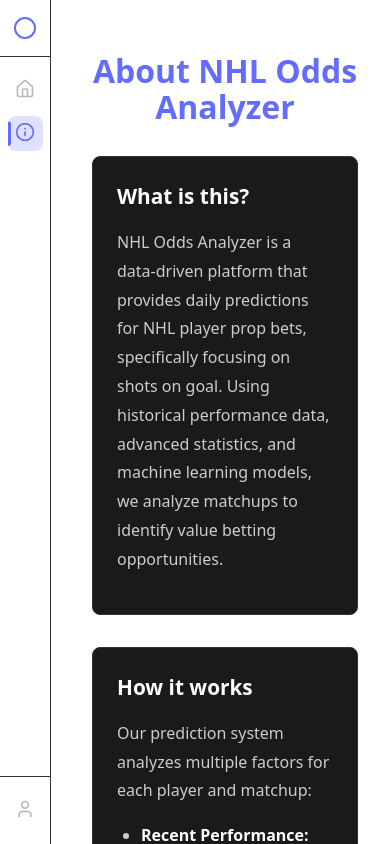
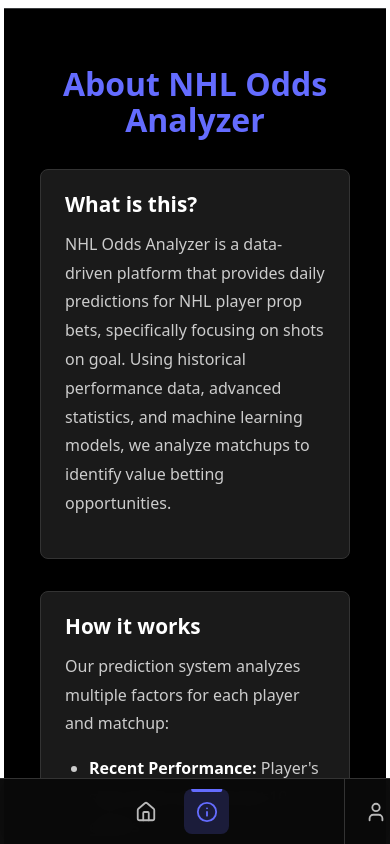
Before and after one commit to naustin1117/oddsAnalyzer, a React app in the folder frontend/: page /about in a window 390 px wide. Shown: the top 844 px of the page. Built offline with nearby package versions, Linux system fonts and the light colour scheme; no server answers; the HTML template or start-up script is replaced by a standard one.

Commit message:
Fixing the homepage stlying so that its more mobile friendly

```diff
--- a/frontend/src/App.tsx
+++ b/frontend/src/App.tsx
@@ -10,7 +10,7 @@
   return (
     <>
       <Sidebar />
-      <div style={{ marginLeft: '60px' }}>
+      <div className="main-content">
         <Routes>
           <Route path="/" element={<Home />} />
           <Route path="/about" element={<About />} />
--- a/frontend/src/components/Home/PredictionsTable.css
+++ b/frontend/src/components/Home/PredictionsTable.css
@@ -200,12 +200,32 @@
 
 /* Responsive design */
 @media (max-width: 768px) {
+  .table-wrapper {
+    padding: 0.75rem 0.5rem;
+    border-radius: 8px;
+  }
+
+  .predictions-header {
+    font-size: 0.75rem;
+    margin: 0 0 0.75rem 0;
+  }
+
+  .predictions-filters {
+    gap: 0.5rem;
+    margin-bottom: 0.75rem;
+  }
+
+  .filter-btn {
+    padding: 0.4rem 0.75rem;
+    font-size: 0.65rem;
+  }
+
   .predictions-table {
     font-size: 0.85rem;
   }
 
   .predictions-table th,
   .predictions-table td {
-    padding: 0.75rem 0.5rem;
+    padding: 0.5rem 0.5rem;
   }
 }
--- a/frontend/src/components/Home/PredictionsTableRow.css
+++ b/frontend/src/components/Home/PredictionsTableRow.css
@@ -268,3 +268,154 @@
   background-color: #ef4444;
   box-shadow: 0 0 4px rgba(239, 68, 68, 0.5);
 }
+
+/* Mobile Responsive Design */
+@media (max-width: 768px) {
+  /* Reduce padding on mobile */
+  .predictions-table td {
+    padding: 0.75rem 0.5rem !important;
+  }
+
+  /* Stack top row elements with wrapping for custom layout */
+  .prediction-row-top {
+    flex-wrap: wrap;
+    align-items: center;
+    gap: 0.5rem;
+  }
+
+  .prediction-player-section {
+    flex: 1 1 auto;
+    gap: 0.5rem;
+    justify-content: flex-start;
+    min-width: 0;
+  }
+
+  /* Keep player name next to image */
+  .prediction-player-name {
+    white-space: nowrap;
+    overflow: hidden;
+    text-overflow: ellipsis;
+  }
+
+  .prediction-row-right {
+    width: 100%;
+    flex-direction: row;
+    align-items: center;
+    gap: 0.5rem;
+    flex-wrap: nowrap;
+    order: 2;
+  }
+
+  .prediction-matchup {
+    font-size: 0.7rem;
+    flex: 1;
+    min-width: 0;
+  }
+
+  .prediction-game-time {
+    font-size: 0.65rem;
+    white-space: nowrap;
+  }
+
+  .confidence-badge {
+    padding: 0.2rem 0.6rem;
+    font-size: 0.65rem;
+    order: 1;
+    flex-shrink: 0;
+  }
+
+  /* AI Description - stack vertically on mobile */
+  .prediction-ai-description {
+    flex-direction: column;
+    align-items: flex-start;
+    gap: 0.5rem;
+    padding: 0.5rem;
+  }
+
+  .prediction-ai-text {
+    font-size: 0.7rem;
+  }
+
+  /* Bottom row - wrap elements, reduce gaps */
+  .prediction-row-bottom {
+    flex-wrap: wrap;
+    gap: 0.75rem;
+    padding-top: 0.5rem;
+    font-size: 0.7rem;
+  }
+
+  .prediction-row-bottom > div {
+    flex-direction: column;
+    align-items: flex-start;
+    gap: 0.25rem;
+  }
+
+  /* Override for recommendation container - keep horizontal */
+  .prediction-row-bottom > .prediction-recommendation-container {
+    flex-direction: row !important;
+    align-items: center !important;
+    width: 100%;
+  }
+
+  .prediction-stat-label {
+    font-size: 0.65rem;
+    margin-right: 0;
+  }
+
+  .prediction-stat-value {
+    font-size: 0.75rem;
+  }
+
+  .prediction-recommendation-value {
+    font-size: 0.7rem;
+    white-space: nowrap;
+  }
+
+  .prediction-recommendation-icon {
+    flex-shrink: 0;
+  }
+
+  .prediction-odds-side {
+    padding: 0.3rem 0.6rem;
+    font-size: 0.75rem;
+  }
+
+  .prediction-games-dots {
+    margin-left: 0;
+    gap: 0.3rem;
+    flex-direction: row;
+    flex-wrap: nowrap;
+  }
+
+  .game-dot {
+    width: 7px;
+    height: 7px;
+    flex-shrink: 0;
+  }
+
+  /* Smaller player image on mobile */
+  .prediction-player-image-container {
+    width: 36px;
+    height: 36px;
+  }
+
+  .prediction-player-headshot,
+  .prediction-player-placeholder {
+    width: 36px;
+    height: 36px;
+  }
+
+  .prediction-team-logo-badge {
+    width: 18px;
+    height: 18px;
+  }
+
+  .prediction-player-name {
+    font-size: 0.85rem;
+  }
+
+  .prediction-team-pill {
+    font-size: 0.5rem;
+    padding: 0.2rem 0.4rem;
+  }
+}
--- a/frontend/src/components/Player/PlayerLineups.css
+++ b/frontend/src/components/Player/PlayerLineups.css
@@ -167,8 +167,6 @@
   display: block;
   padding: 1.25rem;
   z-index: 2;
-  border-top: 1px solid #3b3d3f;
-  background: hsl(232deg 16% 15%);
   position: relative;
 }
 
--- a/frontend/src/components/common/Sidebar.css
+++ b/frontend/src/components/common/Sidebar.css
@@ -84,16 +84,60 @@
 
 @media (max-width: 768px) {
   .sidebar {
-    width: 50px;
+    /* Convert to bottom nav bar */
+    top: auto;
+    bottom: 0;
+    left: 0;
+    right: 0;
+    width: 100%;
+    height: 65px;
+    flex-direction: row;
+    border-right: none;
+    border-top: 1px solid #333;
+    background: rgba(10, 10, 10, 0.98);
+    backdrop-filter: blur(10px);
+    padding: 0 0.5rem;
   }
 
-  .sidebar-logo svg {
-    width: 24px;
-    height: 24px;
+  .sidebar-logo {
+    display: none; /* Hide logo on mobile to save space */
+  }
+
+  .sidebar-content {
+    flex: 1;
+    flex-direction: row;
+    justify-content: center;
+    padding: 0;
+    gap: 1rem;
+  }
+
+  .sidebar-footer {
+    flex-direction: row;
+    border-top: none;
+    border-left: 1px solid #333;
+    padding: 0 0 0 0.5rem;
+    gap: 0.5rem;
   }
 
   .sidebar-item {
-    width: 35px;
-    height: 35px;
+    width: 45px;
+    height: 45px;
+    display: flex;
+    align-items: center;
+    justify-content: center;
+  }
+
+  .sidebar-item.active::before {
+    left: 50%;
+    top: 0;
+    transform: translateX(-50%);
+    width: 70%;
+    height: 3px;
+    border-radius: 0 0 2px 2px;
+  }
+
+  .sidebar-item svg {
+    width: 22px;
+    height: 22px;
   }
 }
--- a/frontend/src/index.css
+++ b/frontend/src/index.css
@@ -54,6 +54,21 @@
   outline: 4px auto -webkit-focus-ring-color;
 }
 
+/* Main content area - adjust for sidebar */
+.main-content {
+  margin-left: 60px;
+  background-color: #000000;
+  min-height: 100vh;
+}
+
+@media (max-width: 768px) {
+  .main-content {
+    margin-left: 0;
+    border-top: 1px solid #3b3d3f;
+    padding-bottom: 65px; /* Space for bottom nav */
+  }
+}
+
 @media (prefers-color-scheme: light) {
   :root {
     color: #213547;
--- a/frontend/src/pages/App.css
+++ b/frontend/src/pages/App.css
@@ -2,6 +2,13 @@
   max-width: 1400px;
   margin: 0 auto;
   padding: 1rem 1rem 1rem 1rem;
+}
+
+/* Mobile: Reduce padding to maximize screen space */
+@media (max-width: 768px) {
+  #root {
+    padding: 0.5rem 0.25rem;
+  }
 }
 
 .App {
```
